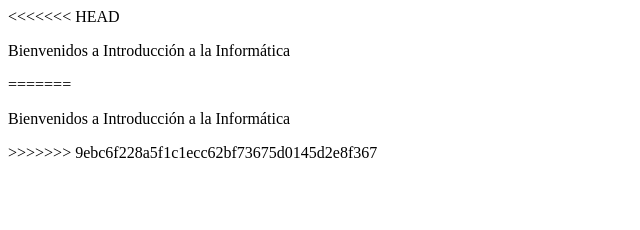
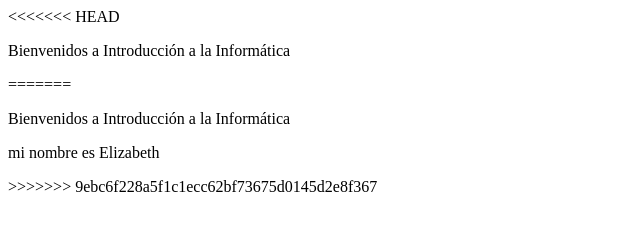
Before and after one commit to elizazuzu/prueba1, a plain HTML site: page index.html in a window 1280 px wide. Shown: the whole page, without its empty margins (0-640 px from the left). Drawn offline with Linux system fonts and the light colour scheme.

Commit message:
mi nombre elizabeth index.html

```diff
--- a/index.html
+++ b/index.html
@@ -11,6 +11,7 @@
     <p text-alin:center>Bienvenidos a Introducción a la Informática</p>
 =======
     <p>Bienvenidos a Introducción a la Informática</p>
+    <p>mi nombre es Elizabeth</p>
 >>>>>>> 9ebc6f228a5f1c1ecc62bf73675d0145d2e8f367
 </body>
 </html>
```
